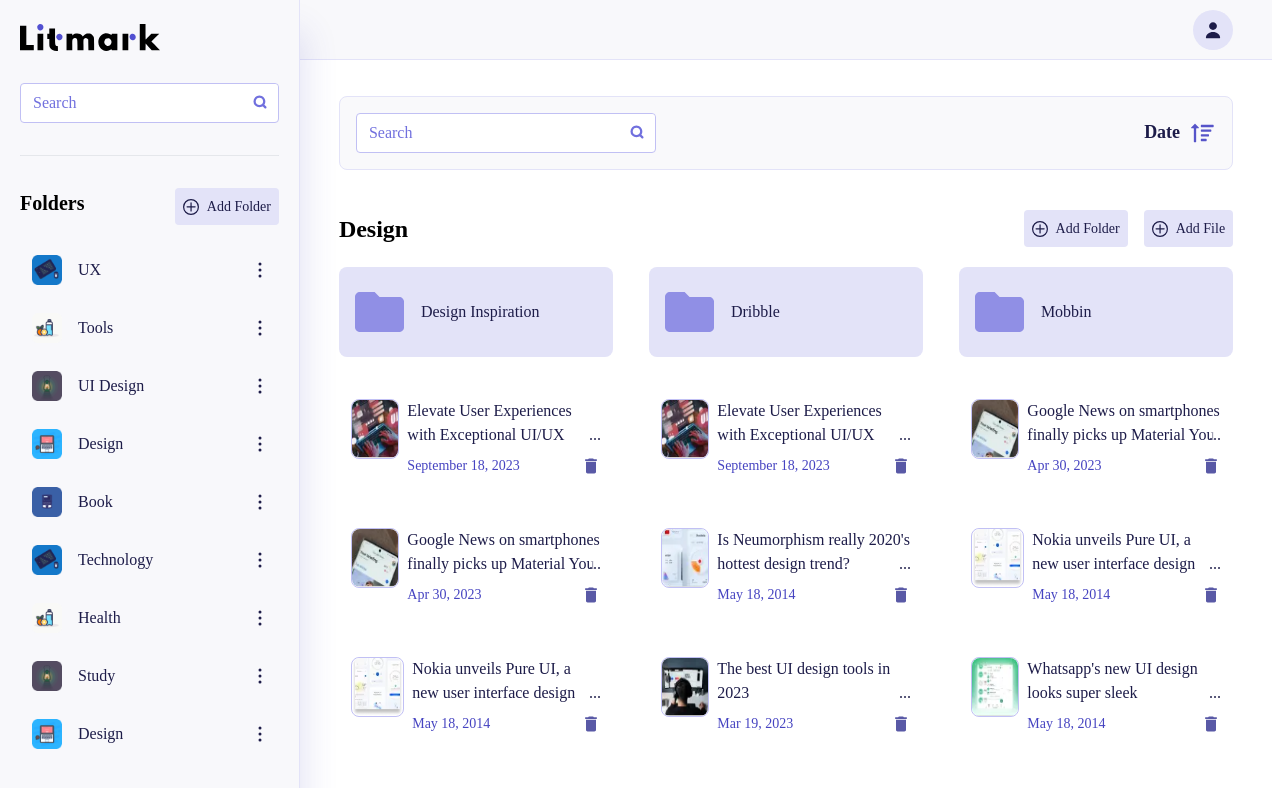
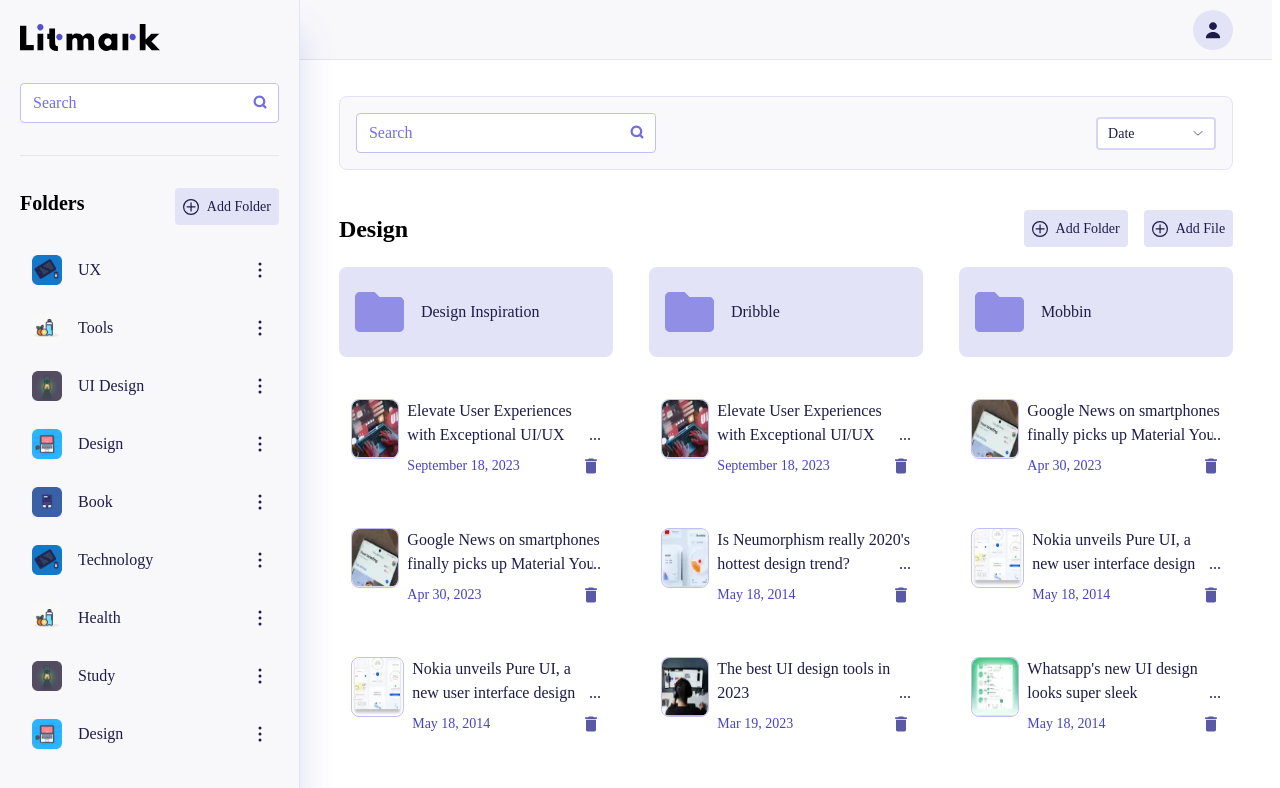
Before and after one commit to abhishek98s/LITMARK_FRONTEND, an Angular app in the folder Client/: page /bookmark/1 in a window 1280 px wide. Shown: the top 788 px of the page. Built offline with nearby package versions, Linux system fonts and the light colour scheme; a web font is replaced by a local one.

Commit message:
managed dropdown

```diff
--- a/Client/src/app/Shared/search-filter-box/search-filter-box.component.html
+++ b/Client/src/app/Shared/search-filter-box/search-filter-box.component.html
@@ -3,11 +3,18 @@
         <app-input-box></app-input-box>
     </div>
 
-    <div class="filter flex gap-[8px]">
-        <span class="text-body-lg-bold text-primary-900">Date</span>
+    <div
+        class="sortDropdown flex p-[4px_10px] rounded-1 justify-between items-center bg-primary-20 text-primary-900 text-label-md-regular">
+        <button class="dropdown-btn">Date</button>
 
-        <figure class="w-[28px] h-[28px] flex-center">
-            <img src="assets/icon/sort.svg" alt="sort">
+        <figure class="w-[12px] h-[12px] flex-center">
+            <img src="assets/icon/arrow-down.svg" alt="sort">
         </figure>
+
+        <div class="sort-option p-[4px] rounded-1 text-label-md-regular spacing-y-[4px]">
+            <div>Date</div>
+            <div>A-Z</div>
+            <div>Z-A</div>
+        </div>
     </div>
 </article>
--- a/Client/src/app/Shared/search-filter-box/search-filter-box.component.scss
+++ b/Client/src/app/Shared/search-filter-box/search-filter-box.component.scss
@@ -12,4 +12,52 @@
         max-width: 300px;
         width: 100%;
     }
+
+    .sortDropdown {
+        min-width: 120px;
+        // width: 100%;
+        border: 2px solid $primary-250;
+        position: relative;
+        background-color: $neutral-0;
+        height: max-content;
+
+        &:hover {
+            .sort-option {
+                opacity: 1;
+                transition: 0.4s;
+                top: 90%;
+                overflow: unset;
+            }
+        }
+
+        .sort-option {
+            border: 2px solid $primary-200;
+            border-top: none;
+            background-color: $neutral-0;
+            position: absolute;
+            top: 80%;
+            padding-top: 10%;
+            right: -2px;
+            min-width: 120px;
+            transition: 0.4s;
+            opacity: 0;
+
+            div {
+                border-radius: 4px;
+                padding: 6px 8px;
+                border-bottom: 2px solid $primary-100;
+                cursor: pointer;
+                transition: 0.4s;
+
+                &:hover {
+                    background-color: $primary-300;
+                    color: $primary-1000;
+                }
+
+                &:last-of-type {
+                    border: none;
+                }
+            }
+        }
+    }
 }
--- a/Client/src/app/bookmark.service.ts
+++ b/Client/src/app/bookmark.service.ts
@@ -379,9 +379,9 @@ export class BookmarkService {
 
   constructor() { }
 
-  getRecentBookmark() {
-    return this.recentBookmark;
-  }
+  // getRecentBookmark() {
+  //   return this.recentBookmark;
+  // }
 
   filterRecentBookmark(chipCategory: string) {
     this.chips.forEach((chip: Chip) => { chip.active = false; });
```
Also changed, not shown: Client/src/assets/icon/arrow-down.svg (added).
